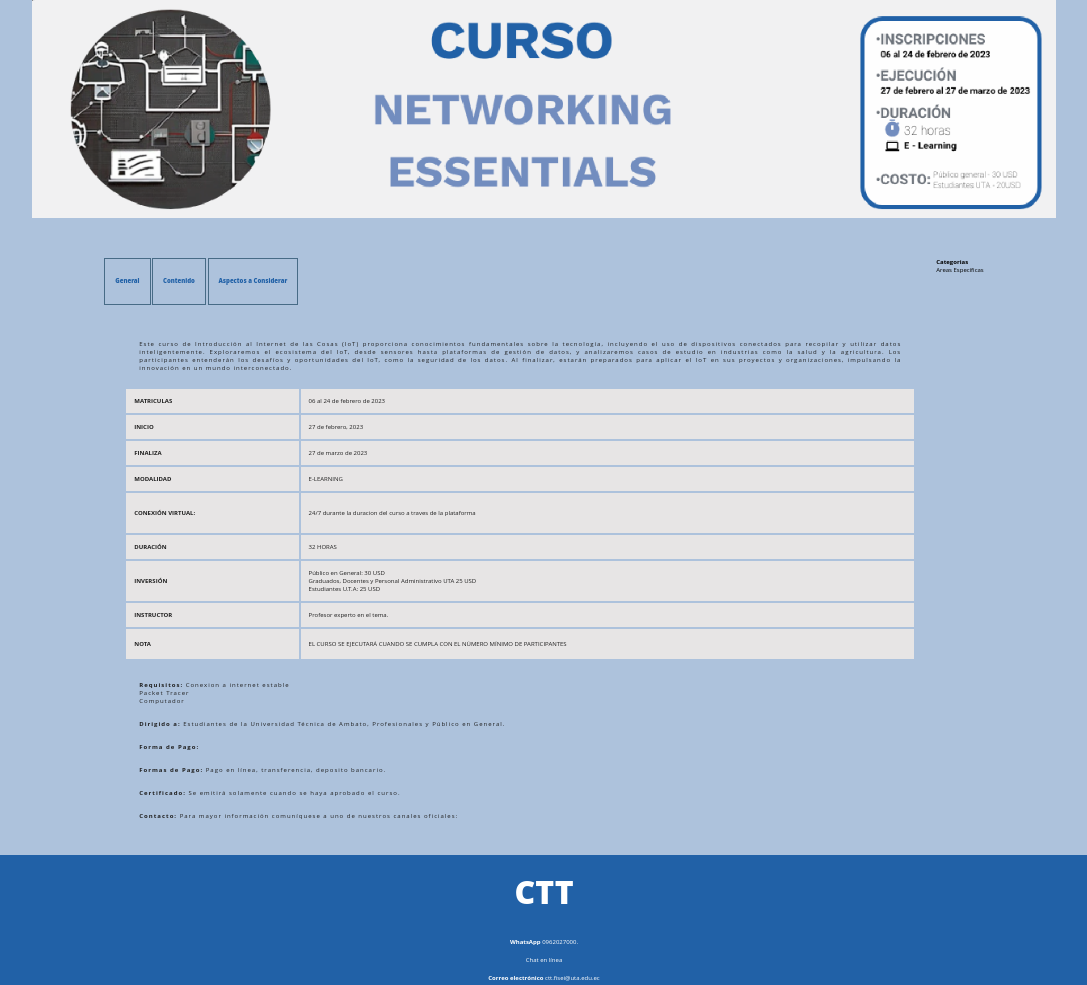
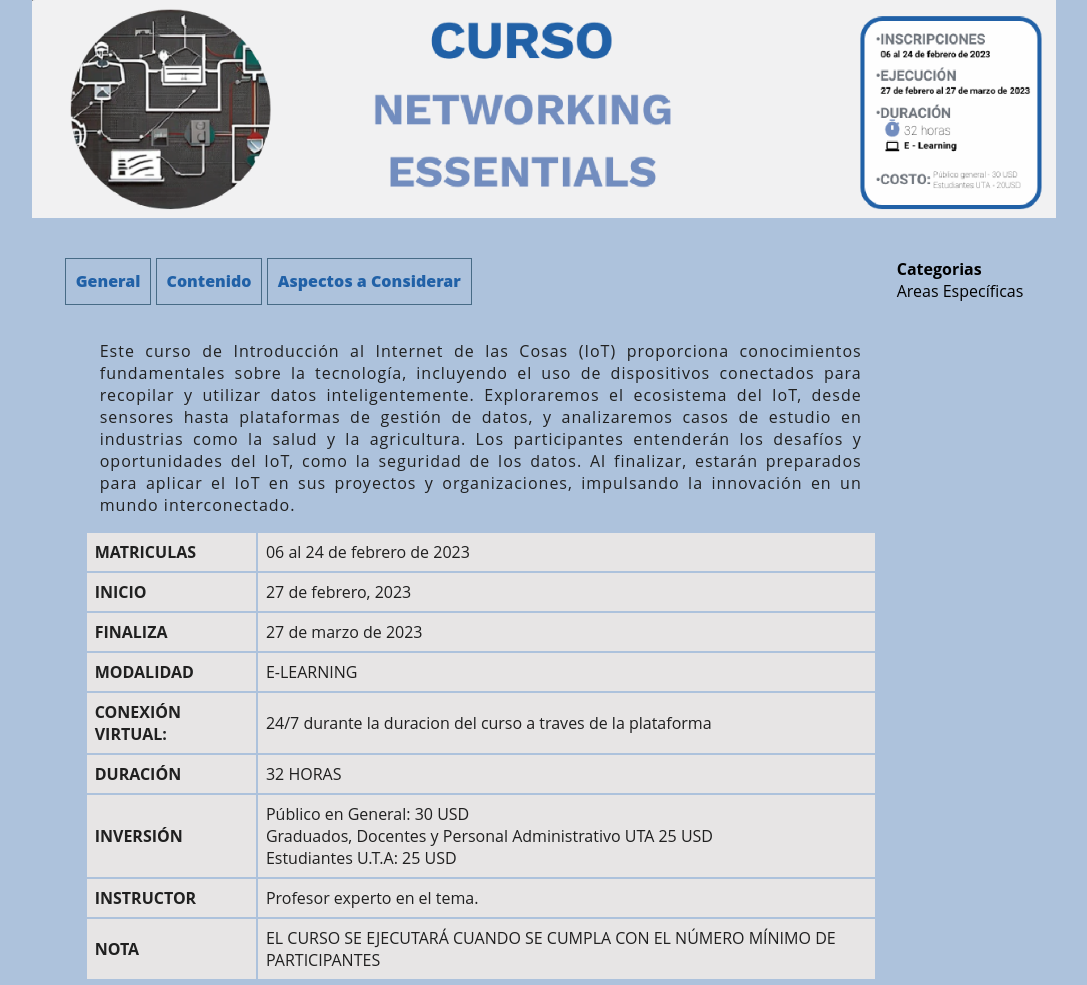
Before and after one commit to badilleins/CTT, a plain HTML site: page HTML/networking.html in a window 1280 px wide. Shown: the top 985 px of the page, without its empty margins (96-1183 px from the left). Drawn offline with Linux system fonts and the light colour scheme.

Commit message:
Arreglando

```diff
--- a/HTML/networking.html
+++ b/HTML/networking.html
@@ -6,8 +6,7 @@
     <meta http-equiv='X-UA-Compatible' content='IE=edge'>
     <meta name='viewport' content='width=device-width, initial-scale=1'>
     <title>IOT</title>
-      <link rel="stylesheet" href="../CSS/inicio.css">
-    <link rel='stylesheet' type='text/css' media='screen' href='../CSS/estilos-cursos.css'>
+   <link rel='stylesheet' type='text/css' media='screen' href='../CSS/estilos-cursos.css'>
 
 </head>
 
```
Also changed, not shown: HTML/ciberseg.html (+0 -2 lines), HTML/iot.html (+0 -1 lines), HTML/python.html (+0 -1 lines), HTML/redes.html (+0 -1 lines).
